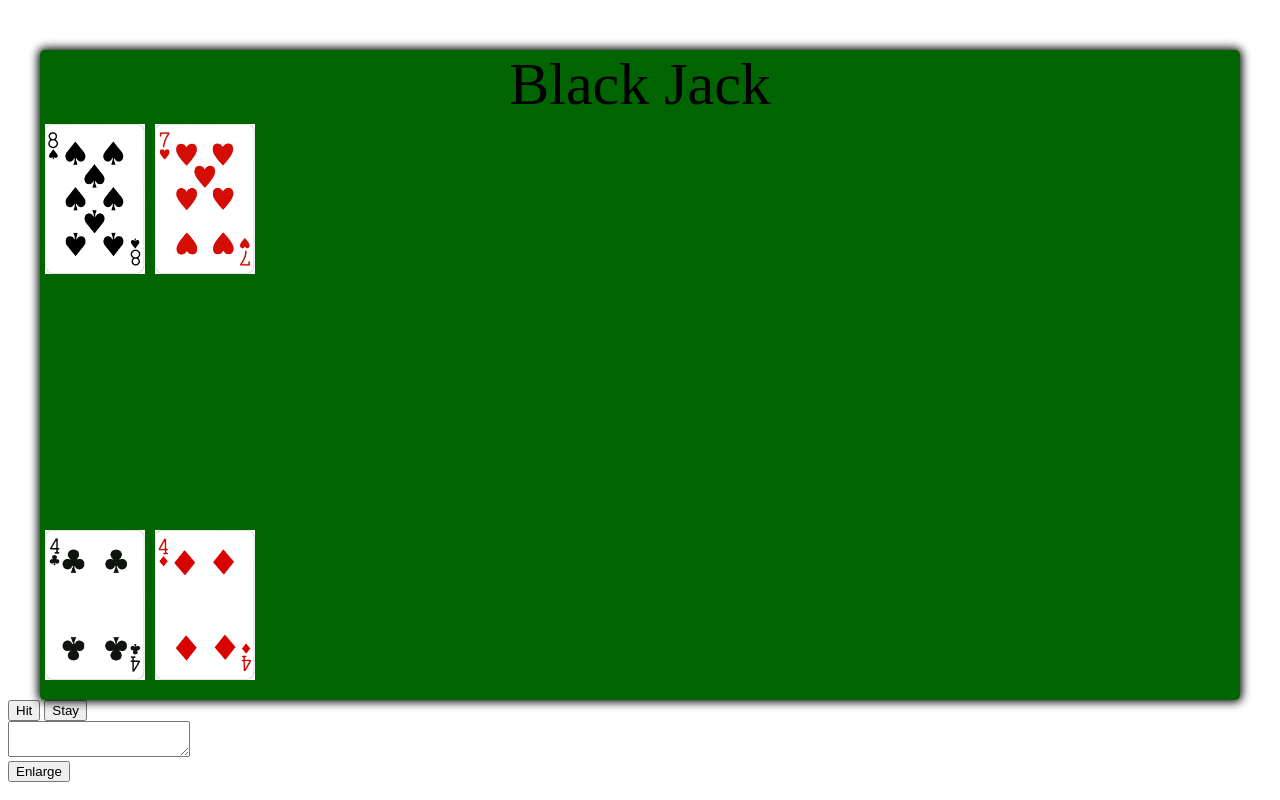
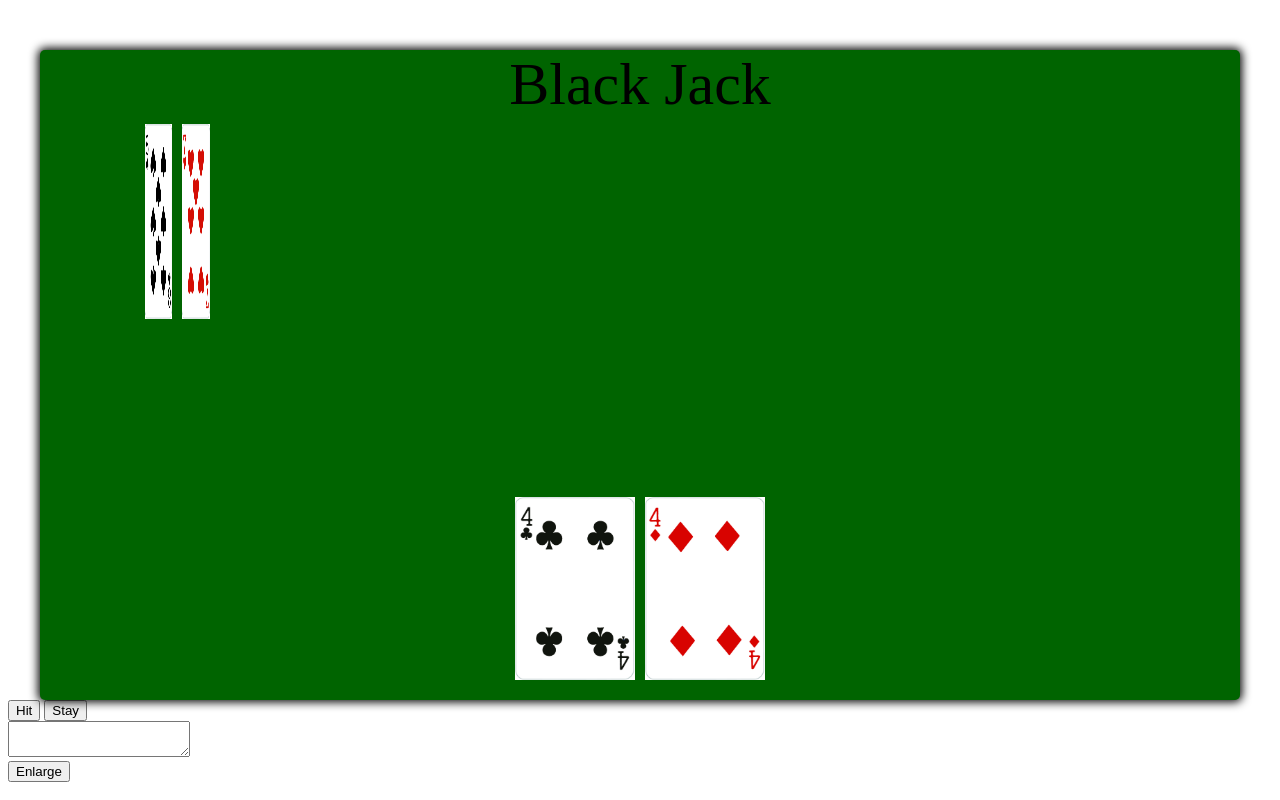
Before and after one commit to Losonczy/Blackjack, a Flask app: page / in a window 1280 px wide. Run offline with Flask 2, Linux system fonts and the light colour scheme.

Commit message:
making the cards look goooooood

```diff
--- a/static/bj.css
+++ b/static/bj.css
@@ -14,8 +14,8 @@
   }
 
 .card{
-  width: 100px;
-  height: 150px;
+  width: 10%;
+  height: 30%;
   padding: 5px;
 }
 .player_hand{
```
